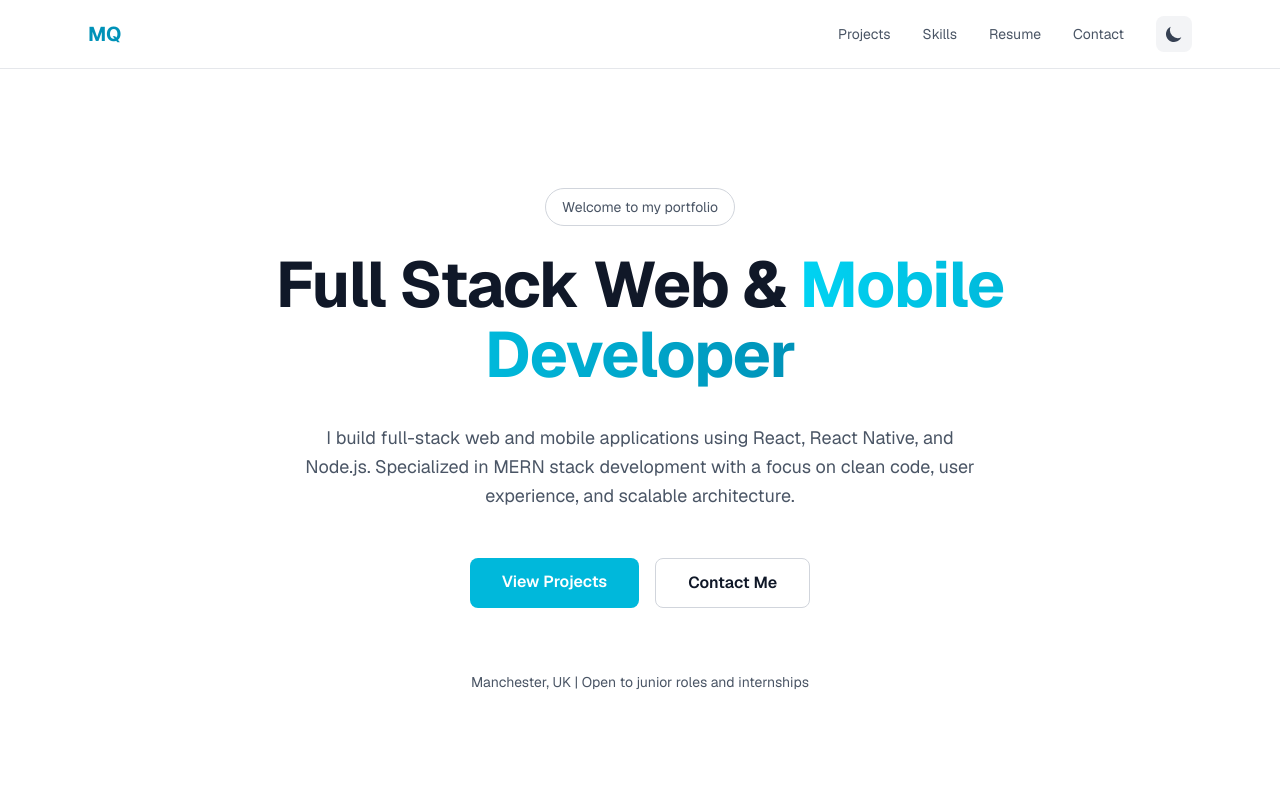
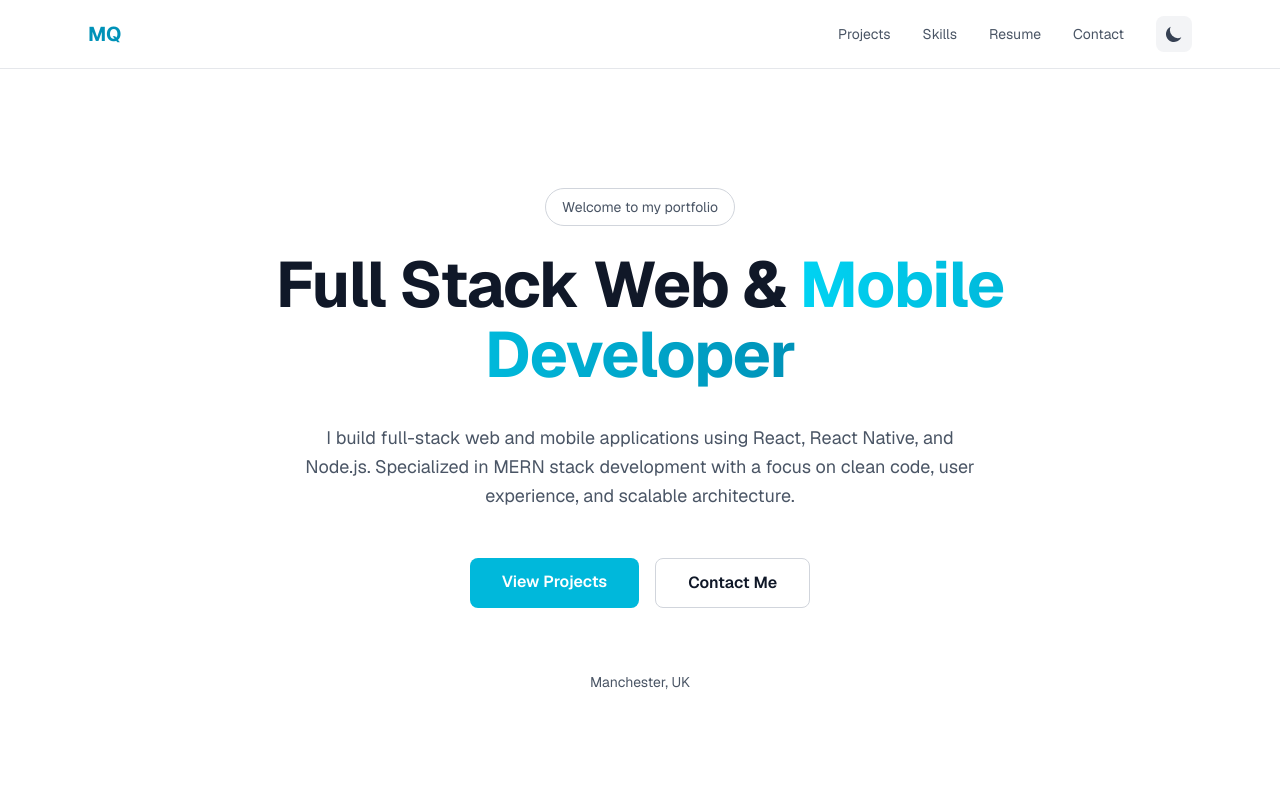
Before and after one commit to Mudassarqayyum/portfolio, a Next.js app: page / in a window 1280 px wide. Shown: the top 800 px of the page. Built offline with nearby package versions, Linux system fonts and the light colour scheme.

Commit message:
Simplify hero location line for portfolio (remove job-availability tagline)

```diff
--- a/app/home-content.tsx
+++ b/app/home-content.tsx
@@ -212,7 +212,7 @@ export function HomeContent() {
           </motion.div>
 
           <motion.div variants={itemVariants} className={`pt-8 text-sm ${isDark ? "text-[#8b949e]" : "text-gray-600"}`}>
-            Manchester, UK | Open to junior roles and internships
+            Manchester, UK
           </motion.div>
         </motion.div>
       </section>
```
